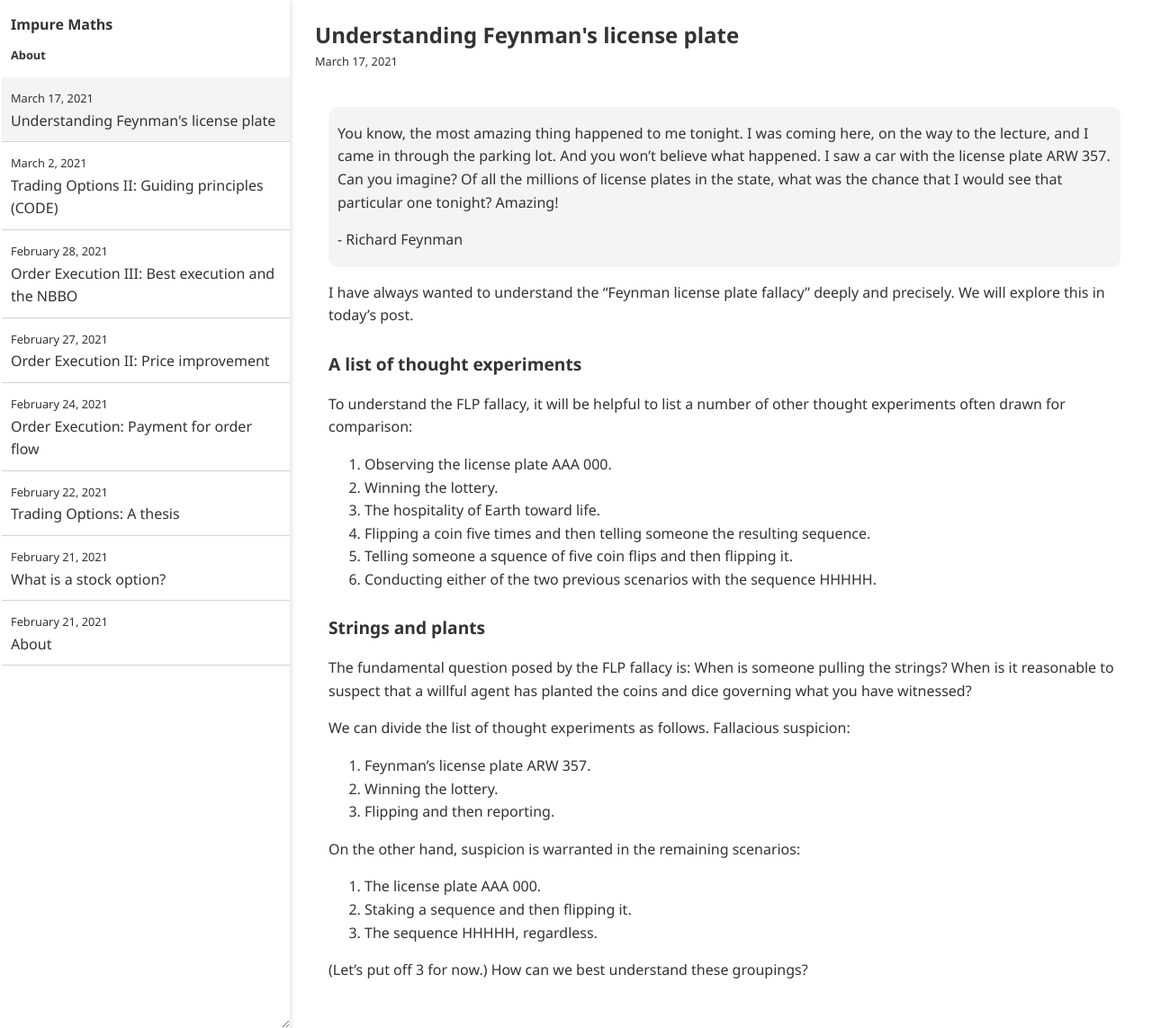
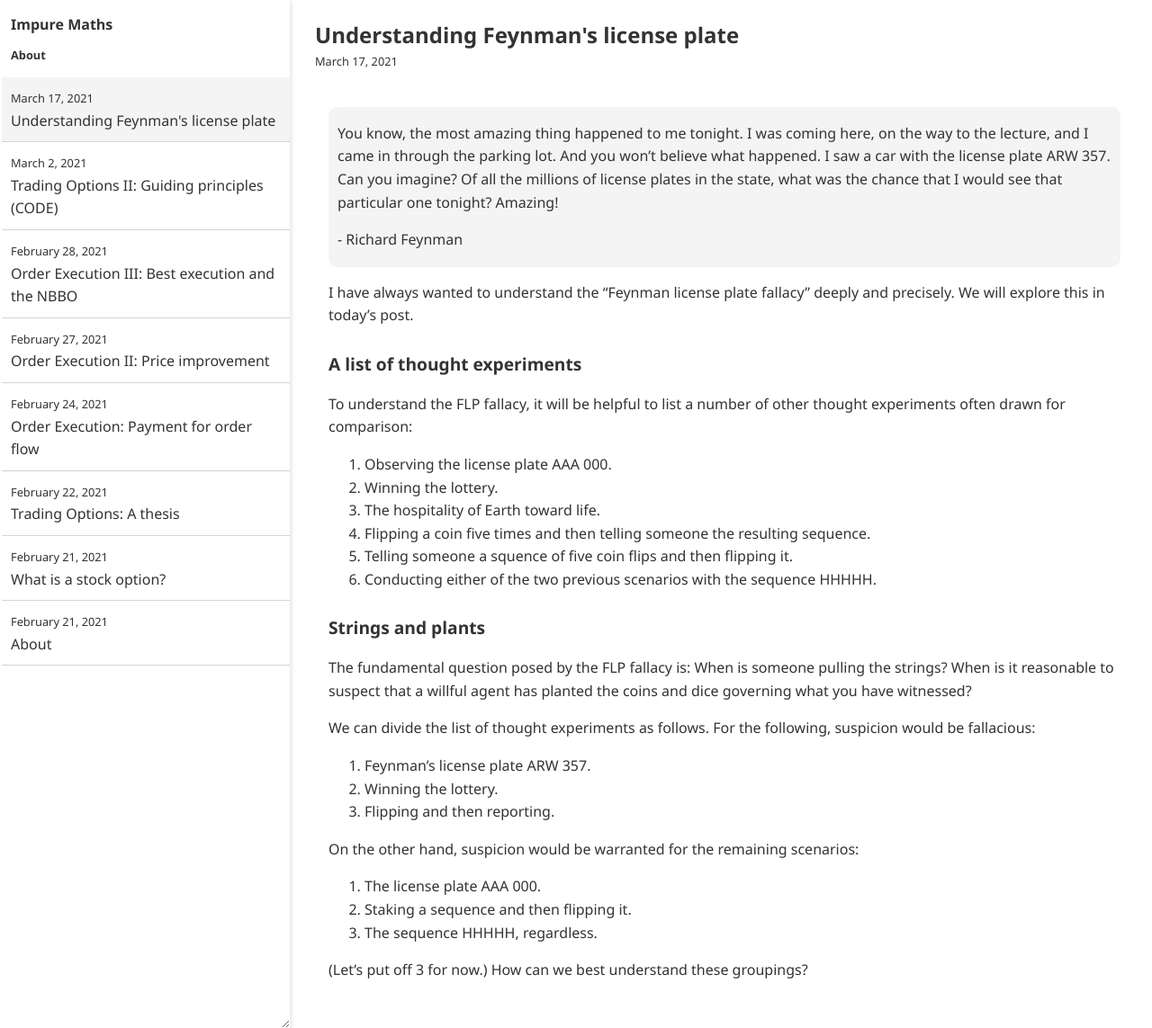
Before and after one commit to impuremaths/impuremaths.github.io, a Jekyll site: the page built from _posts/2021-03-17-understanding-feynmans-license-plate.md, in a window 1280 px wide and 1143 px high. Shown: the whole window at 90% size. Built offline with Jekyll 4.4.1, drawn with Linux system fonts in a browser that asks for light colours.

Commit message:
Update 2021-03-17-understanding-feynmans-license-plate.md

```diff
--- a/_posts/2021-03-17-understanding-feynmans-license-plate.md
+++ b/_posts/2021-03-17-understanding-feynmans-license-plate.md
@@ -25,13 +25,13 @@ To understand the FLP fallacy, it will be helpful to list a number of other thou
 
 The fundamental question posed by the FLP fallacy is: When is someone pulling the strings? When is it reasonable to suspect that a willful agent has planted the coins and dice governing what you have witnessed?
 
-We can divide the list of thought experiments as follows. Fallacious suspicion:
+We can divide the list of thought experiments as follows. For the following, suspicion would be fallacious:
 
 0. Feynman's license plate ARW 357.
 2. Winning the lottery.
 4. Flipping and then reporting.
 
-On the other hand, suspicion is warranted in the remaining scenarios:
+On the other hand, suspicion would be warranted for the remaining scenarios:
 
 1. The license plate AAA 000.
 5. Staking a sequence and then flipping it.
```
